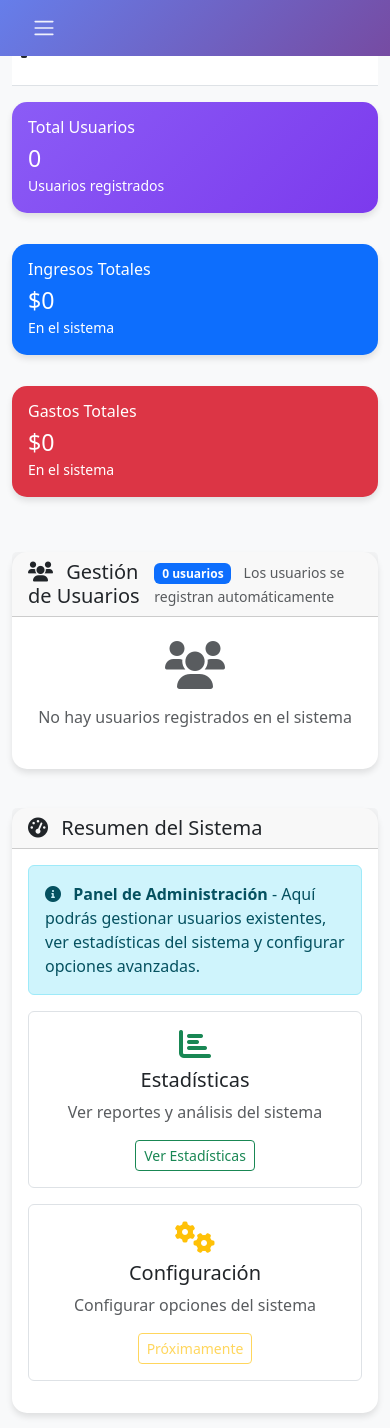
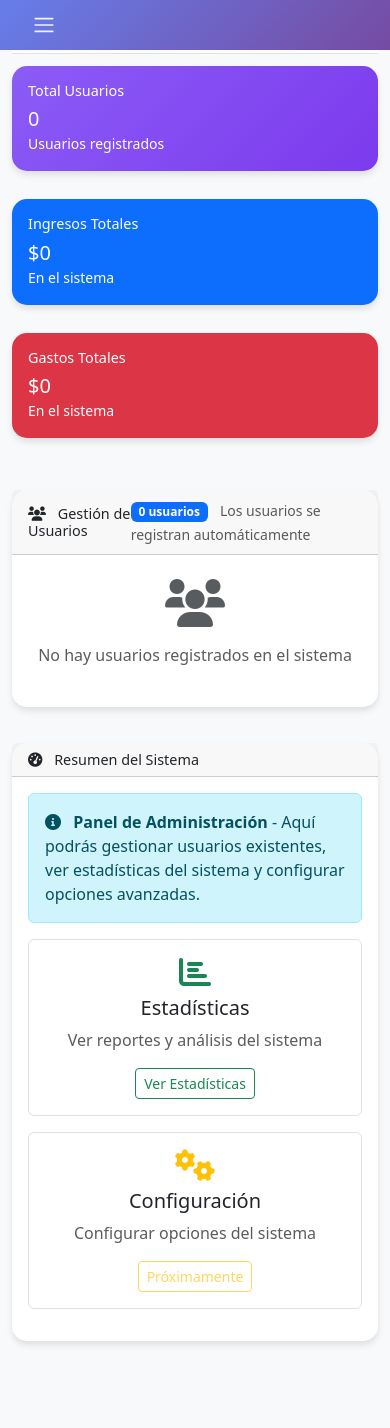
Before and after one commit to DavidGR0788/presupuesto, a Flask app: page /admin/ in a window 390 px wide. After the commit the page ends 1345 px from the top, so only its background shows below. Run offline with Flask 3, Linux system fonts and the light colour scheme; the visitor is signed in with stand-in values (Sample User, id 1); data that the repository does not hold is empty; parts of the project's set-up code (start-up, migrations or seed data) failed here and were passed over.

Commit message:
Se realizan cambios nuevos en movil

```diff
--- a/templates/base.html
+++ b/templates/base.html
@@ -59,7 +59,7 @@
         .mobile-navbar {
             background: linear-gradient(135deg, #667eea 0%, #764ba2 100%) !important;
             border-bottom: none;
-            height: 56px;
+            height: 50px;
             padding: 0 1rem;
         }
 
@@ -79,28 +79,33 @@
             height: 1.5rem;
         }
 
-        /* ✅ SOLUCIÓN 2: Quitar sticky headers y ajustar títulos */
+        /* ✅ SOLUCIÓN 2: Ajustar headers para que se vean completos */
         main {
-            padding-top: 1rem;
+            padding-top: 0.5rem;
         }
 
-        /* Quitar todos los estilos sticky */
+        /* Header más compacto */
         .d-flex.justify-content-between.align-items-center.pt-3.pb-2.mb-3.border-bottom {
             background: white;
-            margin: 0 0 1.5rem 0 !important;
-            padding: 1rem 0 !important;
+            margin: 0 0 1rem 0 !important;
+            padding: 0.75rem 0 !important;
             border-bottom: 1px solid #dee2e6 !important;
             position: static !important;
+        }
+
+        .d-flex.justify-content-between.align-items-center.pt-3.pb-2.mb-3.border-bottom h1.h2 {
+            font-size: 1.4rem !important;
+            margin-bottom: 0 !important;
         }
 
         /* ✅ CORREGIDO: Estilos responsive para móviles */
         @media (max-width: 767.98px) {
             .sidebar {
                 position: fixed;
-                top: 56px; /* Altura del navbar móvil */
+                top: 50px; /* Altura reducida del navbar móvil */
                 left: 0;
                 width: 280px;
-                height: calc(100vh - 56px);
+                height: calc(100vh - 50px);
                 z-index: 1000;
                 transform: translateX(-100%);
                 transition: transform 0.3s ease-in-out;
@@ -112,21 +117,21 @@
             }
 
             main {
-                margin-top: 56px; /* Compensar altura del navbar */
-                padding-top: 1rem;
+                margin-top: 50px; /* Compensar altura reducida del navbar */
+                padding-top: 0.5rem;
             }
 
-            /* Ajustar headers en móvil */
+            /* Header más compacto en móvil */
             .d-flex.justify-content-between.align-items-center.pt-3.pb-2.mb-3.border-bottom {
                 flex-direction: column;
                 align-items: flex-start !important;
-                padding: 1rem 0 !important;
-                margin: 0 0 1rem 0 !important;
+                padding: 0.5rem 0 !important;
+                margin: 0 0 0.75rem 0 !important;
             }
 
             .d-flex.justify-content-between.align-items-center.pt-3.pb-2.mb-3.border-bottom h1.h2 {
-                margin-bottom: 0.5rem !important;
-                font-size: 1.5rem !important;
+                font-size: 1.3rem !important;
+                margin-bottom: 0.25rem !important;
             }
 
             .btn-toolbar {
@@ -136,16 +141,30 @@
 
             /* Asegurar que las cards se vean bien en móviles */
             .card {
-                margin-bottom: 15px;
+                margin-bottom: 12px;
+            }
+
+            /* Cards más compactas en móvil */
+            .card-body {
+                padding: 1rem;
+            }
+
+            .card-title {
+                font-size: 0.9rem;
+                margin-bottom: 0.5rem;
+            }
+
+            .card h3 {
+                font-size: 1.25rem;
             }
 
             /* Overlay para cuando el menú está abierto - CORREGIDO */
             .sidebar-overlay {
                 position: fixed;
-                top: 56px;
+                top: 50px;
                 left: 0;
                 width: 100%;
-                height: calc(100vh - 56px);
+                height: calc(100vh - 50px);
                 background: rgba(0,0,0,0.5);
                 z-index: 999;
                 display: none;
@@ -160,11 +179,17 @@
                 display: none !important;
             }
 
-            /* Asegurar que el botón cerrar sesión sea visible */
+            /* ✅ SOLUCIÓN: Asegurar que el botón cerrar sesión sea visible */
+            .sidebar {
+                padding-bottom: 80px; /* Espacio para el botón cerrar sesión */
+            }
+
             .sidebar .btn-outline-light {
                 white-space: nowrap;
                 overflow: visible;
-                text-overflow: clip;
+                position: sticky;
+                bottom: 20px;
+                background: rgba(255,255,255,0.1);
             }
         }
 
@@ -415,7 +440,7 @@
                 if (checkSession()) {
                     // Si la sesión sigue activa pero hay inactividad, forzar logout
                     localStorage.removeItem(SESSION_KEY);
-                    alert('Tu sesión ha expirado por inactividad. Serás redirigido al login.');
+                    alert('Tu sesión ha expirado por inactividad. Serás redirigir al login.');
                     window.location.href = "{{ url_for('auth.logout') }}";
                 }
             }, MAX_SESSION_AGE);
```
